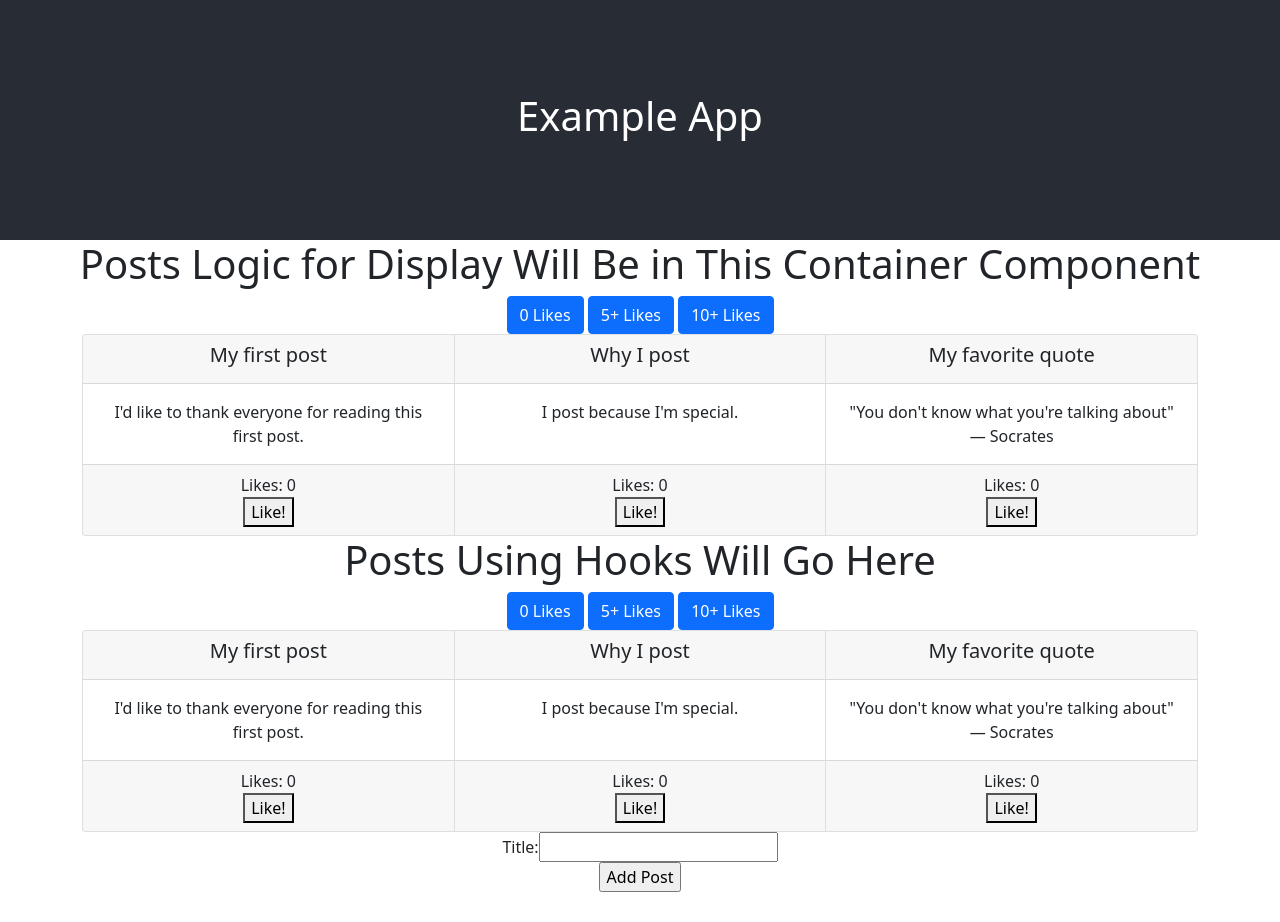
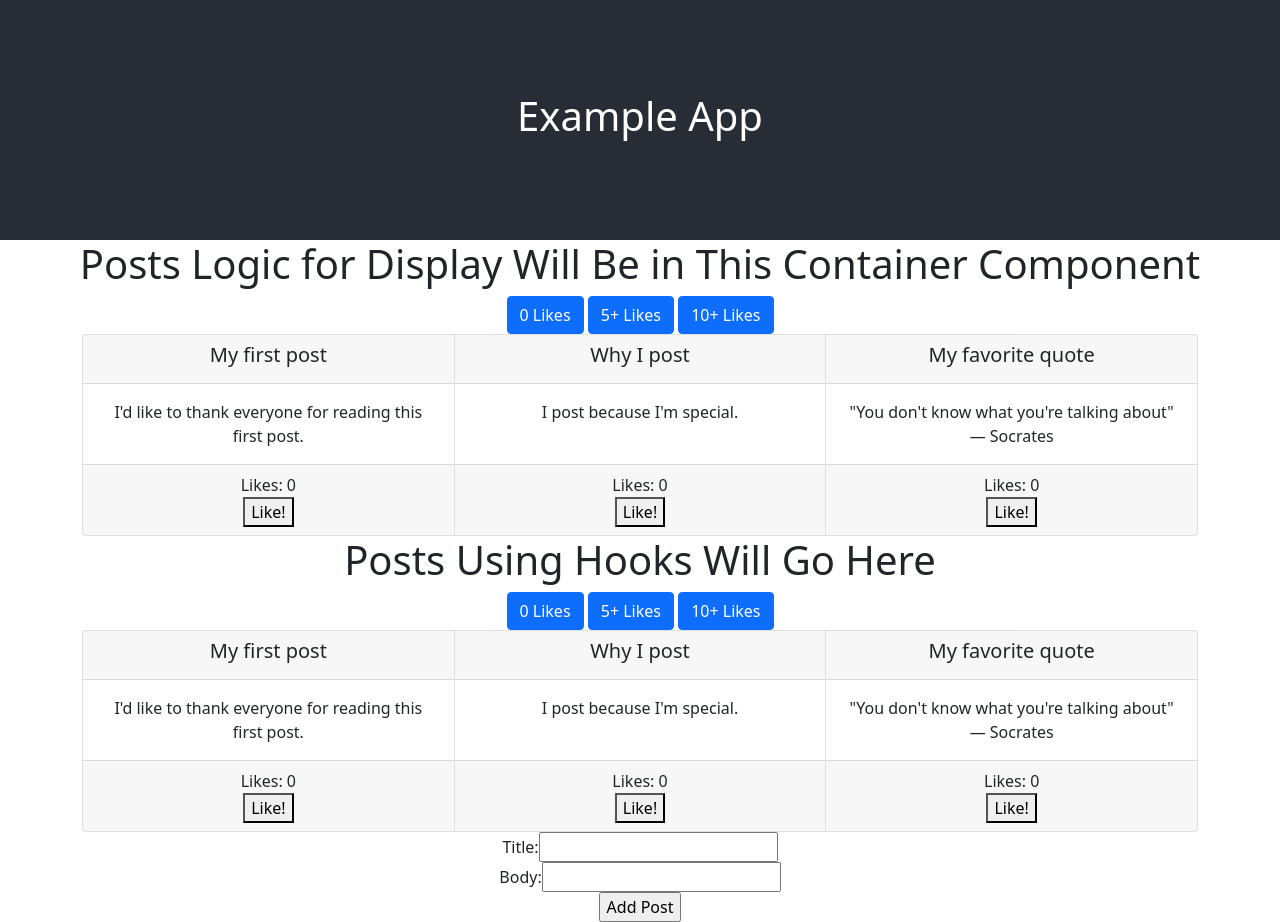
Before and after one commit to DavidRMorphew/useState-useEffect-blog-example, a React (Create React App) app: page / in a window 1280 px wide. Before the commit the page ends 892 px from the top, so only its background shows below. Built offline with nearby package versions, Linux system fonts and the light colour scheme.

Commit message:
build control form for title and body of new blog

```diff
--- a/src/components/PostForm.js
+++ b/src/components/PostForm.js
@@ -1,19 +1,25 @@
 import React, { useState } from 'react'
 import { Container } from 'react-bootstrap'
 
-const PostForm = (props) => {
+const PostForm = ({postsCount}) => {
 
     const [formData, setFormData] = useState({
-        id: '',
+        id: postsCount + 1,
         title: '',
         body: '',
         likes: 0
     })
 
+    const handleChange = e => {
+        setFormData({...formData, [e.target.name]: e.target.value})
+    }
+
     return(
         <Container>
             <form>
-                Title:<input type="text" name="title" />
+                Title:<input type="text" name="title" onChange={handleChange} value={formData.title}/>
+                <br></br>
+                Body:<input type="textarea" name="body" onChange={handleChange} value={formData.body}/>
                 <br></br>
                 <input type="submit" value="Add Post"/>
             </form>
--- a/src/components/PostsComponent.js
+++ b/src/components/PostsComponent.js
@@ -38,7 +38,7 @@ const PostsComponent = (props) => {
                 {filterNum ? displayFilteredPosts : displayPosts}
             </CardGroup>
             </Container>
-            <PostForm />
+            <PostForm postsCount={posts.length}/>
         </div>
     )
 }
```
